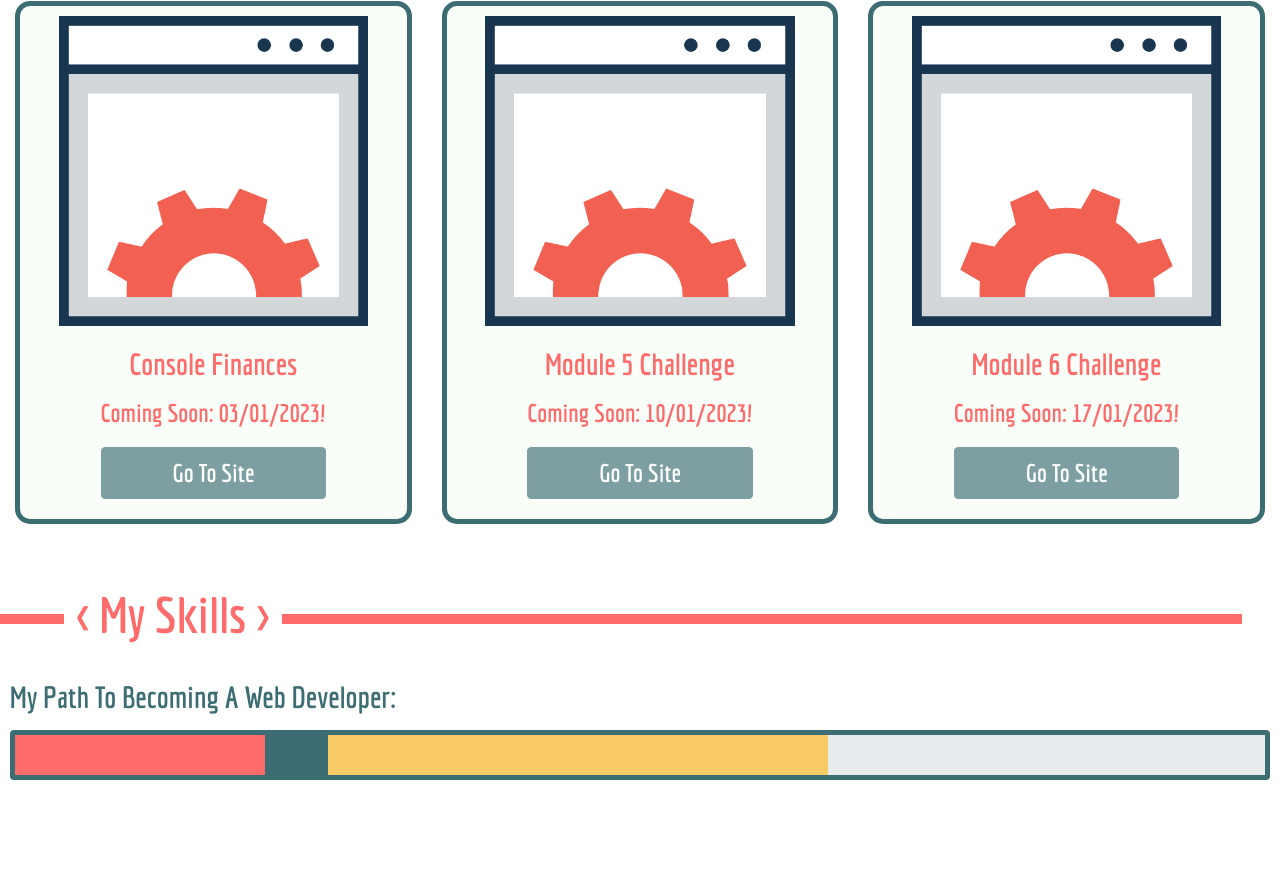
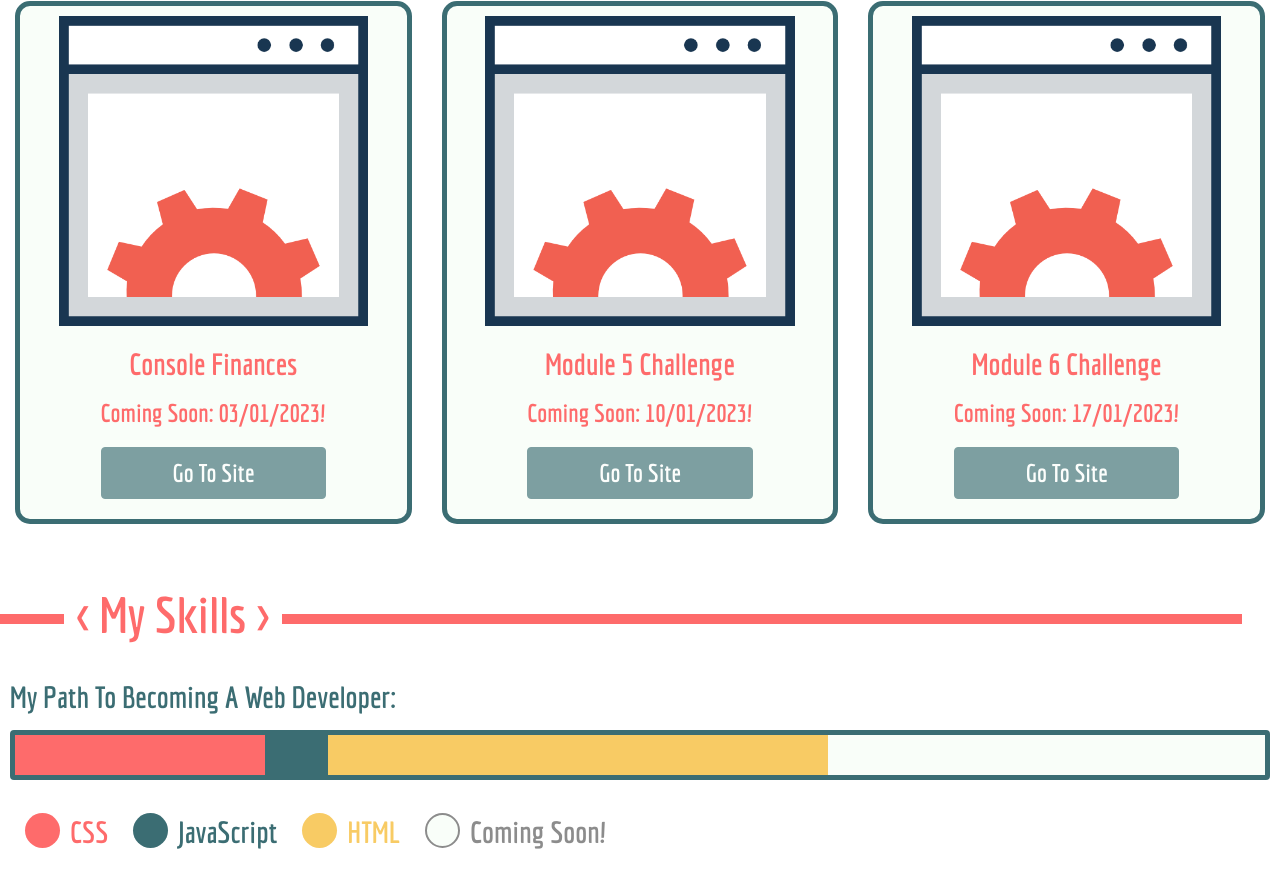
Before and after one commit to MaccersM8/Bootstrap-Portfolio, a plain HTML site: page index.html in a window 1280 px wide. Shown: the part 1343-2214 px from the top of the page. Before the commit the page ends 2133 px from the top, so only its background shows below. Drawn offline with nearby package versions, Linux system fonts and the light colour scheme.

Commit message:
Finished Skills Progress Bar Section

```diff
--- a/CSS/style.css
+++ b/CSS/style.css
@@ -194,6 +194,7 @@
     height: 5%;
 }
 
+/* Applies To My Skills Section Introduction */
 .Skills-Intro {
     margin: 10px;
     color:#3B6D73;
@@ -223,6 +224,89 @@
     background-color: #F8CB64;
 }
 
+.Coming-Soon-Progress {
+    background-color: #f9fef9;
+}
+
+/* Applies To Skills Progress Titles */
+.Progress-Titles {
+    display: flex;
+    align-items: center;
+}
+
+/* Applies To CSS Progress Icon */
+.CSS-Icon {
+    border-radius: 50%;
+    height: 35px;
+    width: 35px;
+    background-color: #fe6b6b;
+    margin-left: 25px;
+}
+
+/* Applies To CSS Progress Title */
+.CSS-Header {
+    color: #fe6b6b;
+    font-family: 'Economica', sans-serif;
+    font-size: 30px;
+    padding-left: 10px;
+    padding-top: 20px;
+}
+
+/* Applies To JavaScript Progress Icon */
+.JavaScript-Icon {
+    border-radius: 50%;
+    height: 35px;
+    width: 35px;
+    background-color: #3B6D73;
+    margin-left: 25px;
+}
+
+/* Applies To JavaScript Progress Title */
+.JavaScript-Header {
+    color: #3B6D73;
+    font-family: 'Economica', sans-serif;
+    font-size: 30px;
+    padding-left: 10px;
+    padding-top: 20px;
+}
+
+/* Applies To HTML Progress Icon */
+.HTML-Icon {
+    border-radius: 50%;
+    height: 35px;
+    width: 35px;
+    background-color: #F8CB64;
+    margin-left: 25px;
+}
+
+/* Applies To HTML Progress Title */
+.HTML-Header {
+    color: #F8CB64;
+    font-family: 'Economica', sans-serif;
+    font-size: 30px;
+    padding-left: 10px;
+    padding-top: 20px;
+}
+
+/* Applies To Coming Soon Progress Icon */
+.Coming-Soon-Icon {
+    border-radius: 50%;
+    height: 35px;
+    width: 35px;
+    background-color: #f9fef9;
+    border: 2px solid #8c8c8c;
+    margin-left: 25px;
+}
+
+/* Applies To Coming Soon Progress Title */
+.Coming-Soon-Header {
+    color: #8c8c8c;
+    font-family: 'Economica', sans-serif;
+    font-size: 30px;
+    padding-left: 10px;
+    padding-top: 20px;
+}
+
 /* Media Query For Small Screen */
 @media only screen and (max-width:576px) {
     /* Relates To Jumbotron Header */
@@ -249,6 +333,24 @@
     .Skills-Line-Two {
         width: 50%;
     }
+    /*Relates To Coming Soon Progress Header */
+    .Coming-Soon-Header {
+        font-size: 20px;
+        text-align: center;
+        padding-left: 2px;
+    }
+    /*Relates To HTML Progress Header */
+    .HTML-Header {
+        font-size: 20px;
+    }
+    /*Relates To JavaScript Progress Header */
+    .JavaScript-Header {
+        font-size: 20px;
+    }
+    /*Relates To Coming Soon Progress Header */
+    .CSS-Header {
+        font-size: 20px;
+    }
 }
 
 /* Media Query For Medium Screen */
--- a/index.html
+++ b/index.html
@@ -242,7 +242,29 @@
                 <!-- Progress Bar Section For HTML -->
                 <div class="progress-bar HTML-Progress" role="progressbar" style="width: 40%" aria-valuenow="20"
                     aria-valuemin="0" aria-valuemax="100"></div>
+                <!-- Progress Bar Section For Coming Soon -->
+                <div class="progress-bar Coming-Soon-Progress" role="progressbar" style="width: 35%" aria-valuenow="20"
+                    aria-valuemin="0" aria-valuemax="100"></div>
             </div>
+        </section>
+        <!-- Progress Bar Title Section -->
+        <section class="Progress-Titles">
+            <!-- CSS Progress Icon -->
+            <span class="CSS-Icon"></span>
+            <!-- CSS Progress Icon Header-->
+            <p class="CSS-Header"><strong>CSS</strong></p>
+            <!-- JavaScript Progress Icon -->
+            <span class="JavaScript-Icon"></span>
+            <!-- JavaScript Progress Header -->
+            <p class="JavaScript-Header"><strong>JavaScript</strong></p>
+            <!-- HTML Progress Icon -->
+            <span class="HTML-Icon"></span>
+            <!-- HTML Progress Header -->
+            <p class="HTML-Header"><strong>HTML</strong></p>
+            <!-- Coming Soon Icon -->
+            <span class="Coming-Soon-Icon"></span>
+            <!-- Coming Soon Header -->
+            <p class="Coming-Soon-Header"><strong>Coming Soon!</strong></p>
         </section>
     </main>
 </body>
```
